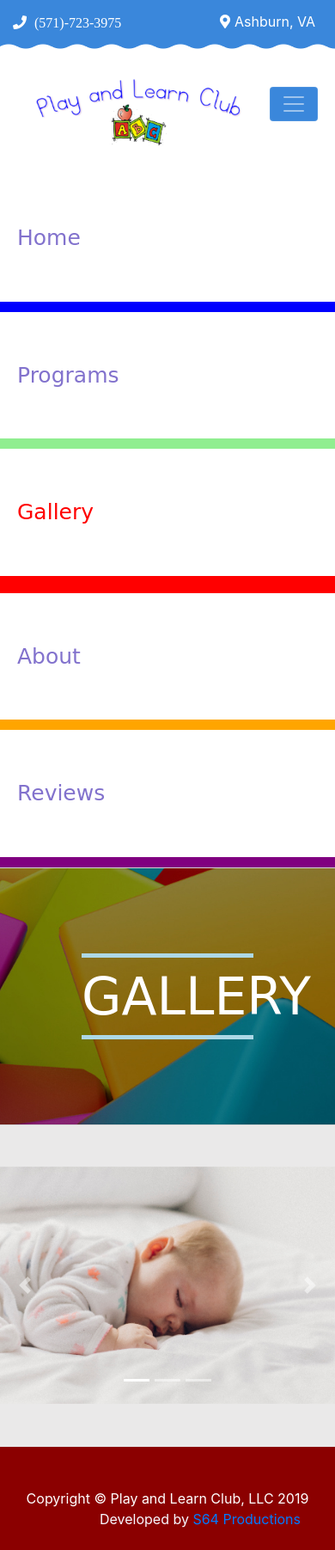
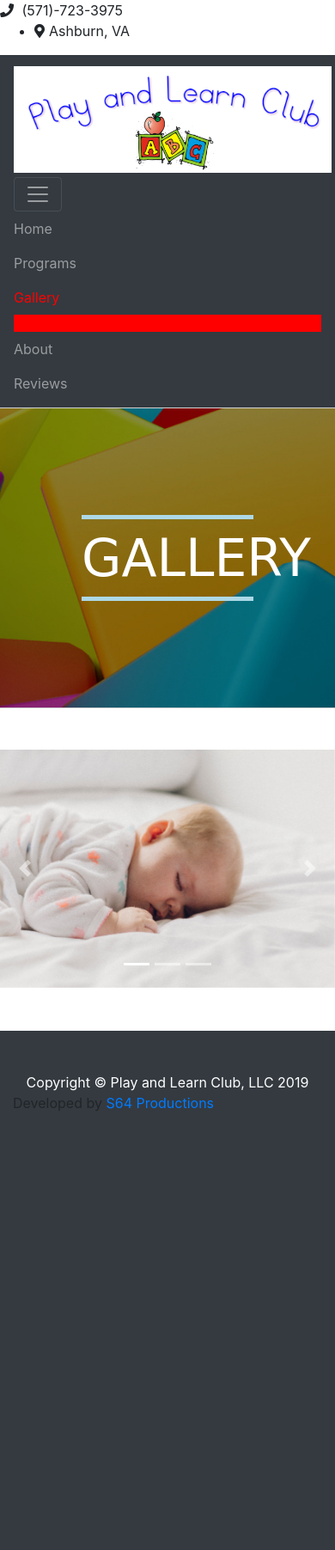
Before and after one commit to shez64/play-and-learn-club, a PHP site: page /gallery.html in a window 390 px wide, after a click that opens the changed part. Shown: the whole page at 86% size. After the commit the page ends 1292 px from the top, so only its background shows below. Run offline with PHP 8.4, Linux system fonts and the light colour scheme; some web fonts are replaced.

Commit message:
updated header sizes, meta tags, fixed nav media queries

```diff
--- a/css/business-frontpage.css
+++ b/css/plc.css
@@ -200,6 +200,8 @@
 #welcome-text{
     padding-bottom: 20px;
     padding: 28px;
+    position: relative;
+    bottom: 30px
 }
 
 #welcome-image{
@@ -397,7 +399,7 @@
 
 @media (max-width: 1272px) {
     #nav-links li a{
-        font-size: 20px;
+        font-size: 25px;
     }
 
     #navbar-title{
@@ -408,7 +410,7 @@
 
 @media (max-width: 1078px) {
     #nav-links li a{
-        font-size: 15px;
+        font-size: 20px;
     }
 
     #navbar-title{
--- a/gallery.html
+++ b/gallery.html
@@ -38,7 +38,7 @@
     <style>
 
         body{
-            background: #eae9e9;
+            background: white;
         }
         /*#nav-enrollment{
             background: red !important;
@@ -46,7 +46,7 @@
         }*/
 
         #header-gallery{
-            height: 300px;
+            height: 350px;
             background-image: url('css/img/colorful-squares.jpg');
             background-size: cover;
             background-repeat: no-repeat;
@@ -79,7 +79,7 @@
 
         #gallery-row{
             margin-bottom: 50px;
-            background: #eae9e9;
+            background: white;
         }
 
         #nav-enrollment{
--- a/index.html
+++ b/index.html
@@ -17,7 +17,7 @@
   <link href="vendor/bootstrap/css/bootstrap.min.css" rel="stylesheet">
 
   <!-- Custom styles for this template -->
-  <link href="css/business-frontpage.css" rel="stylesheet">
+  <link href="css/plc.css" rel="stylesheet">
 
   <!-- Custom fonts -->
   <link href='https://fonts.googleapis.com/css?family=Fontdiner Swanky' rel='stylesheet'>
--- a/programs.html
+++ b/programs.html
@@ -65,7 +65,7 @@
         }
 
         #header-programs{
-            height: 300px;
+            height: 350px;
             background-image: url('css/img/toys2.jpg');
             background-size: cover;
             background-position: center;
--- a/reviews.html
+++ b/reviews.html
@@ -46,7 +46,7 @@
 
 
        body{
-           background: #eae9e9;
+           background: white;
        }
 
        .bg-primary{
@@ -55,8 +55,8 @@
 
        #header-reviews{
            background-image:url('css/img/toys2.jpg') !important;
-           background-size:contain!important;
-           height: 300px;
+           background-size:cover!important;
+           height: 350px;
            border-top: .5px solid lightgray;
            border-bottom: .5px solid lightgray;
 
```
Also changed, not shown: about.html (+5 -4 lines).
